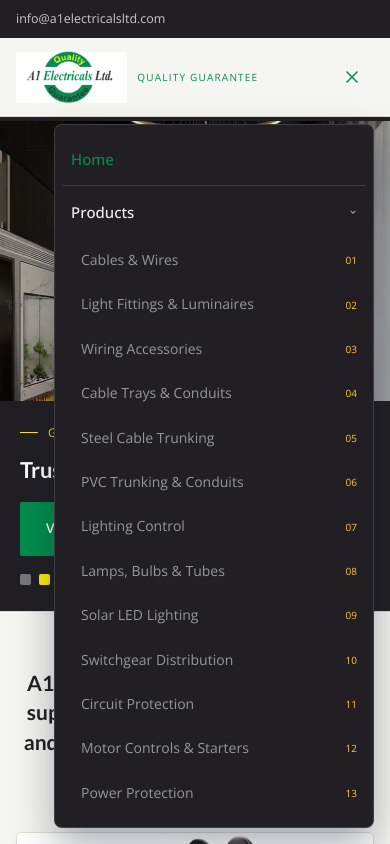
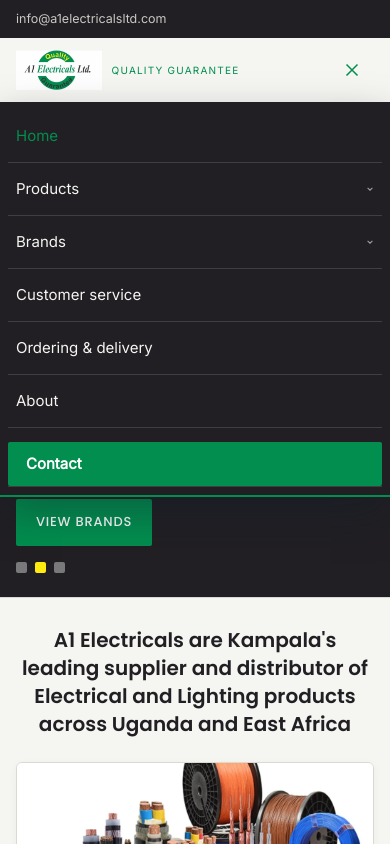
Before and after one commit to jonathanaloya/a1electrical, a React (Vite) app: page / in a window 390 px wide. Both pictures are taken after a click on the label "Toggle menu". Shown: the top 844 px of the page. Built offline with nearby package versions, Linux system fonts and the light colour scheme.

Commit message:
Updated the response on all OS and also improved on the nav links

```diff
--- a/index.html
+++ b/index.html
@@ -21,7 +21,7 @@
   <meta name="twitter:image" content="/images/a1-storefront.webp" />
   <link rel="preconnect" href="https://fonts.googleapis.com" />
   <link rel="preconnect" href="https://fonts.gstatic.com" crossorigin />
-  <link href="https://fonts.googleapis.com/css2?family=Space+Grotesk:wght@500;600;700&family=IBM+Plex+Sans:wght@400;500;600&family=IBM+Plex+Mono:wght@400;500&display=swap" rel="stylesheet" />
+  <link href="https://fonts.googleapis.com/css2?family=Poppins:wght@500;600&family=Inter:wght@400&display=swap" rel="stylesheet" />
 </head>
 <body>
   <div id="root"></div>
--- a/src/App.jsx
+++ b/src/App.jsx
@@ -1,4 +1,11 @@
-import { Routes, Route } from "react-router-dom";
+import { Routes, Route, useLocation } from "react-router-dom";
+import { useEffect } from "react";
+
+function ScrollToTop() {
+  const { pathname } = useLocation();
+  useEffect(() => { window.scrollTo(0, 0); }, [pathname]);
+  return null;
+}
 import Header from "./components/Header.jsx";
 import Footer from "./components/Footer.jsx";
 import { LogoRow } from "./components/Shared.jsx";
@@ -19,6 +26,7 @@
 export default function App() {
   return (
     <ToastProvider>
+      <ScrollToTop />
       <Header />
       <main>
         <Routes>
--- a/src/components/Footer.jsx
+++ b/src/components/Footer.jsx
@@ -13,7 +13,7 @@
               src="/images/a1-logo.jpeg"
               alt="A1 Electricals Ltd logo"
             />
-            <p style={{ maxWidth: 280, fontSize: "13.5px" }}>
+            <p style={{ maxWidth: 280, fontSize: "13.5px", color: "white" }}>
               Kampala's one-stop shop for genuine electrical products and
               accessories, serving homes, businesses and contractors across
               Uganda.
@@ -23,6 +23,7 @@
                 marginTop: 18,
                 fontFamily: "var(--mono)",
                 fontSize: "12.5px",
+                color: "white"
               }}
             >
               Plot no. 49 Luthuli Avenue, Industrial Area, Bugolobi, P.O. Box 31503, Kampala, Uganda
--- a/src/components/Header.jsx
+++ b/src/components/Header.jsx
@@ -41,7 +41,10 @@
 
   useEffect(() => {
     function handleOutside(e) {
-      if (!e.target.closest(".navitem")) setOpenDropdown(null);
+      if (!e.target.closest(".site")) {
+        setOpenDropdown(null);
+        setMobileOpen(false);
+      }
     }
     function handleScroll() {
       setOpenDropdown(null);
@@ -107,11 +110,19 @@
             onChange={(e) => setMobileOpen(e.target.checked)}
           />
 
-          <nav className="primary">
+          <label
+            htmlFor="navToggle"
+            className={`burger${mobileOpen ? " open" : ""}`}
+            aria-label="Toggle menu"
+            onClick={(e) => { e.preventDefault(); setMobileOpen(v => !v); }}
+          >
+            <span className="icon-open"><BurgerIcon /></span>
+            <span className="icon-close"><CloseIcon /></span>
+          </label>
+
+          <nav className={`primary${mobileOpen ? " mobile-open" : ""}`}>
             <ul>
-              <li
-                className={`navitem${location.pathname === "/" ? " active" : ""}`}
-              >
+              <li className={`navitem${location.pathname === "/" ? " active" : ""}`}>
                 <Link to="/">Home</Link>
               </li>
 
@@ -119,22 +130,12 @@
                 className={`navitem${isProductsActive ? " active" : ""}${openDropdown === "products" ? " open" : ""}${closing === "products" ? " closing" : ""}`}
                 data-nav="products"
               >
-                <Link
-                  to="/products"
-                  onClick={(e) => toggleDropdown("products", e)}
-                >
+                <Link to="/products" onClick={(e) => toggleDropdown("products", e)}>
                   Products <CaretIcon />
                 </Link>
-                <div
-                  className="dropdown"
-                  ref={(el) => (dropdownRefs.current.products = el)}
-                >
+                <div className="dropdown" ref={(el) => (dropdownRefs.current.products = el)}>
                   {PRODUCTS.map((p) => (
-                    <Link
-                      key={p.slug}
-                      to={`/products/${p.slug}`}
-                      onClick={() => closeDropdown("products")}
-                    >
+                    <Link key={p.slug} to={`/products/${p.slug}`} onClick={() => closeDropdown("products")}>
                       <span>{p.name}</span>
                       <span className="n">{p.n}</span>
                     </Link>
@@ -149,57 +150,29 @@
                 <Link to="/brands" onClick={(e) => toggleDropdown("brands", e)}>
                   Brands <CaretIcon />
                 </Link>
-                <div
-                  className="dropdown"
-                  ref={(el) => (dropdownRefs.current.brands = el)}
-                >
+                <div className="dropdown" ref={(el) => (dropdownRefs.current.brands = el)}>
                   {BRANDS.map((b) => (
-                    <Link
-                      key={b.slug}
-                      to={`/brands/${b.slug}`}
-                      onClick={() => closeDropdown("brands")}
-                    >
+                    <Link key={b.slug} to={`/brands/${b.slug}`} onClick={() => closeDropdown("brands")}>
                       <span>{b.name}</span>
                     </Link>
                   ))}
                 </div>
               </li>
 
-              <li
-                className={`navitem${location.pathname === "/customer-service" ? " active" : ""}`}
-              >
+              <li className={`navitem${location.pathname === "/customer-service" ? " active" : ""}`}>
                 <Link to="/customer-service">Customer service</Link>
               </li>
-              <li
-                className={`navitem${location.pathname === "/ordering-delivery" ? " active" : ""}`}
-              >
+              <li className={`navitem${location.pathname === "/ordering-delivery" ? " active" : ""}`}>
                 <Link to="/ordering-delivery">Ordering &amp; delivery</Link>
               </li>
-              <li
-                className={`navitem${location.pathname === "/about" ? " active" : ""}`}
-              >
+              <li className={`navitem${location.pathname === "/about" ? " active" : ""}`}>
                 <Link to="/about">About</Link>
               </li>
               <li className="navitem">
-                <Link to="/contact" className="navcta">
-                  Contact
-                </Link>
+                <Link to="/contact" className="navcta">Contact</Link>
               </li>
             </ul>
           </nav>
-
-          <label
-            htmlFor="navToggle"
-            className="burger"
-            aria-label="Toggle menu"
-          >
-            <span className="icon-open">
-              <BurgerIcon />
-            </span>
-            <span className="icon-close">
-              <CloseIcon />
-            </span>
-          </label>
         </div>
       </header>
     </>
--- a/src/index.css
+++ b/src/index.css
@@ -1,5 +1,4 @@
-  @import url('https://fonts.googleapis.com/css2?family=Open+Sans:wght@400;500;600;700&display=swap');
-  @import url('https://fonts.googleapis.com/css2?family=Lato:ital,wght@0,100;0,300;0,400;0,700;0,900;1,100;1,300;1,400;1,700;1,900&display=swap');
+  @import url('https://fonts.googleapis.com/css2?family=Poppins:wght@500;600&family=Inter:wght@400&display=swap');
 
   :root {
     --ink: #211F23;
@@ -16,9 +15,10 @@
     --line-dark: rgba(245, 245, 241, 0.14);
     --live: #02A85B;
     --radius: 2px;
-    --disp: 'Lato', sans-serif;
-    --body: 'Open Sans', sans-serif;
-    --mono: 'Open Sans', sans-serif;
+    --disp: 'Poppins', sans-serif;
+    --body: 'Inter', sans-serif;
+    --mono: 'Inter', sans-serif;
+    --btn: 'Poppins', sans-serif;
   }
 
   * {
@@ -55,7 +55,7 @@
   }
 
   button {
-    font-family: inherit;
+    font-family: var(--btn);
     cursor: pointer;
     border: none;
     background: none;
@@ -199,11 +199,17 @@
 
   /* ===== header/nav ===== */
   header.site {
-    position: sticky;
+    position: relative;
     top: 0;
     z-index: 50;
     background: var(--paper);
     border-bottom: 1px solid var(--line);
+  }
+
+  @media(min-width:901px) {
+    header.site {
+      position: sticky;
+    }
   }
 
   .navrow {
@@ -483,8 +489,8 @@
     padding: 16px 26px;
     background: var(--copper);
     color: #fff;
-    font-family: var(--body);
-    font-weight: 600;
+    font-family: var(--btn);
+    font-weight: 500;
     font-size: 13.5px;
     letter-spacing: .06em;
     text-transform: uppercase;
@@ -524,15 +530,19 @@
 
     .hero-content {
       padding-left: 24px;
-      max-width: 46%;
+      max-width: 50%;
     }
 
     .hero-content h1 {
-      font-size: 32px;
-    }
-  }
-
-  @media(max-width:560px) {
+      font-size: 28px;
+    }
+
+    .hero-content .lead {
+      font-size: 15px;
+    }
+  }
+
+  @media(max-width:600px) {
     .hero-media {
       height: auto;
       display: flex;
@@ -542,7 +552,8 @@
     .hero-media img.heroshot {
       position: static;
       width: 100%;
-      height: 280px;
+      height: 240px;
+      object-fit: cover;
     }
 
     .hero-diagonal {
@@ -555,29 +566,28 @@
       width: 100%;
       max-width: 100%;
       background: var(--ink);
-      padding: 22px 20px 26px;
+      padding: 20px 16px 24px;
     }
 
     .hero-content h1 {
       font-size: 22px;
       line-height: 1.28;
       max-width: 100%;
-      display: -webkit-box;
-      -webkit-line-clamp: 2;
-      -webkit-box-orient: vertical;
-      overflow: hidden;
     }
 
     .hero-content .lead {
-      display: none;
+      font-size: 14px;
+      margin-top: 10px;
     }
 
     .btn-hero {
-      margin-top: 18px;
+      margin-top: 16px;
+      padding: 13px 20px;
+      font-size: 13px;
     }
 
     .hero-dots {
-      margin-top: 18px;
+      margin-top: 16px;
     }
   }
 
@@ -587,10 +597,11 @@
     gap: 8px;
     padding: 14px 24px;
     font-size: 14px;
-    font-weight: 600;
+    font-weight: 500;
     border-radius: var(--radius);
-    font-family: var(--body);
+    font-family: var(--btn);
     border: 1px solid transparent;
+    white-space: nowrap;
   }
 
   .btn-copper {
@@ -969,7 +980,7 @@
     }
   }
 
-  @media(max-width:560px) {
+  @media(max-width:600px) {
     .logostrip a {
       width: 50%;
     }
@@ -1063,26 +1074,15 @@
     color: var(--copper);
   }
 
-  @media(max-width:560px) {
+  @media(max-width:600px) {
     .logorow {
       justify-content: flex-start;
-      padding: 18px 0 24px;
+      padding: 16px 0 20px;
     }
 
     .logorow a.logo-chip {
-      min-width: 84px;
-      height: 42px;
-    }
-  }
-
-  @media(max-width:560px) {
-    .cta-strip .wrap {
-      flex-direction: column;
-      align-items: flex-start;
-    }
-
-    .cta-strip p {
-      font-size: 16px;
+      min-width: 80px;
+      height: 40px;
     }
   }
 
@@ -1100,13 +1100,15 @@
   @media(max-width:900px) {
     .hero-statement {
       font-size: 26px;
-    }
-  }
-
-  @media(max-width:560px) {
+      margin-bottom: 32px;
+    }
+  }
+
+  @media(max-width:600px) {
     .hero-statement {
-      font-size: 21px;
+      font-size: 20px;
       line-height: 1.4;
+      margin-bottom: 24px;
     }
   }
 
@@ -1206,7 +1208,25 @@
 
   @media(max-width:900px) {
     .promogrid {
+      grid-template-columns: repeat(2, 1fr);
+    }
+  }
+
+  @media(max-width:600px) {
+    .promogrid {
       grid-template-columns: 1fr;
+    }
+
+    .promocard .pimg {
+      height: 180px;
+    }
+
+    .promocard .pbody {
+      padding: 20px 18px 24px;
+    }
+
+    .promocard h3 {
+      font-size: 20px;
     }
   }
 
@@ -1290,13 +1310,31 @@
     }
 
     .split-media {
-      min-height: 300px;
+      min-height: 280px;
       order: 1 !important;
     }
 
     .split-content {
       order: 2 !important;
-      padding: 40px 24px;
+      padding: 36px 24px;
+    }
+
+    .split-content h2 {
+      font-size: 26px;
+    }
+  }
+
+  @media(max-width:600px) {
+    .split-media {
+      min-height: 220px;
+    }
+
+    .split-content {
+      padding: 28px 16px;
+    }
+
+    .split-content h2 {
+      font-size: 22px;
     }
   }
 
@@ -1338,11 +1376,32 @@
 
   @media(max-width:900px) {
     .statement {
-      padding: 56px 0;
+      padding: 48px 0;
     }
 
     .statement h2 {
       font-size: 28px;
+    }
+  }
+
+  @media(max-width:600px) {
+    .statement {
+      padding: 36px 0;
+    }
+
+    .statement h2 {
+      font-size: 22px;
+      margin-bottom: 20px;
+    }
+
+    .statement p {
+      font-size: 15px;
+    }
+
+    .statement .btn-outline-white {
+      display: block;
+      text-align: center;
+      margin-top: 10px;
     }
   }
 
@@ -1482,13 +1541,18 @@
     }
 
     .ptile {
+      height: 360px;
       border-bottom: 1px solid #fff;
     }
   }
 
-  @media(max-width:560px) {
+  @media(max-width:600px) {
     .tilegrid {
       grid-template-columns: 1fr;
+    }
+
+    .ptile {
+      height: 300px;
     }
   }
 
@@ -1512,7 +1576,7 @@
   footer {
     background: var(--ink);
     color: var(--steel-light);
-    padding: 64px 0 0;
+    padding: 56px 0 0;
   }
 
   .fgrid {
@@ -1952,7 +2016,17 @@
 
   @media(max-width:900px) {
     .mp-grid {
+      grid-template-columns: repeat(2, 1fr);
+    }
+  }
+
+  @media(max-width:600px) {
+    .mp-grid {
       grid-template-columns: 1fr;
+    }
+
+    .mp-card {
+      height: 220px;
     }
   }
 
@@ -2107,12 +2181,6 @@
     .recaptcha-right {
       flex-direction: row;
       gap: 6px;
-    }
-  }
-
-  @media(max-width:900px) {
-    .pdsplit {
-      grid-template-columns: 1fr;
     }
   }
 
@@ -2169,24 +2237,26 @@
   }
 
   @media(max-width:900px) {
-    .nav-toggle:checked~nav.primary {
+    .nav-toggle:checked~nav.primary,
+    nav.primary.mobile-open {
       display: block;
     }
 
     nav.primary {
+      /* constraint 2: pinned to bottom edge of header, full width */
       display: none;
-      position: fixed;
-      top: 124px;
-      right: 16px;
-      left: auto;
-      width: min(320px, calc(100vw - 32px));
-      max-height: calc(100vh - 140px);
+      position: absolute;
+      top: 100%;
+      left: 0;
+      width: 100%;
+      /* constraint 3: floats above hero, images, sliders */
+      z-index: 50;
+      /* constraint 4: scrollable on short screens */
+      overflow-y: auto;
+      max-height: calc(100vh - 116px);
       background: var(--ink);
-      z-index: 60;
       padding: 8px;
-      overflow-y: auto;
-      border-radius: 8px;
-      border: 1px solid var(--line-dark);
+      border-bottom: 2px solid var(--copper);
       box-shadow: 0 18px 40px rgba(16, 28, 44, 0.35);
     }
 
@@ -2225,14 +2295,27 @@
       width: 100%;
       background: transparent;
       box-shadow: none;
-      padding: 0 0 10px 10px;
-      opacity: 1 !important;
-      visibility: visible !important;
-      pointer-events: auto !important;
-      transition: none !important;
-      display: block;
-      max-height: none;
-      overflow: visible;
+      padding: 0;
+      max-height: 0;
+      overflow: hidden;
+      opacity: 1;
+      visibility: visible;
+      transition: max-height .25s ease;
+    }
+
+    .navitem.open .dropdown {
+      max-height: 600px;
+      padding: 0 0 8px 10px;
+    }
+
+    .navitem:hover .dropdown {
+      max-height: 0;
+      padding: 0;
+    }
+
+    .navitem.open:hover .dropdown {
+      max-height: 600px;
+      padding: 0 0 8px 10px;
     }
 
     .dropdown a {
@@ -2280,15 +2363,15 @@
       display: none;
     }
 
-    .nav-toggle:checked~.burger .icon-open {
+    .burger.open .icon-open {
       display: none;
     }
 
-    .nav-toggle:checked~.burger .icon-close {
+    .burger.open .icon-close {
       display: flex;
     }
 
-    .nav-toggle:checked~.burger {
+    .burger.open {
       color: var(--copper);
     }
 
@@ -2322,14 +2405,51 @@
       font-size: 36px;
     }
 
+    h2 {
+      font-size: 28px;
+    }
+
     .banner .wrap {
       flex-direction: column;
       align-items: flex-start;
     }
-  }
-
-  @media(max-width:560px) {
-
+
+    section {
+      padding: 60px 0;
+    }
+
+    section.tight {
+      padding: 40px 0;
+    }
+
+    .pdsplit {
+      grid-template-columns: 1fr;
+      gap: 32px;
+      padding: 48px 0;
+    }
+
+    .pdside {
+      position: static;
+    }
+
+    .pagehead {
+      padding: 40px 0;
+    }
+
+    .pagehead h1 {
+      font-size: 30px;
+    }
+
+    .fgrid {
+      gap: 28px;
+    }
+
+    .cta-strip p {
+      font-size: 17px;
+    }
+  }
+
+  @media(max-width:600px) {
     .grid-3,
     .grid-4 {
       grid-template-columns: 1fr;
@@ -2342,6 +2462,137 @@
     .topbar .tb-right {
       display: none;
     }
+
+    h1 {
+      font-size: 28px;
+    }
+
+    h2 {
+      font-size: 22px;
+    }
+
+    h3 {
+      font-size: 18px;
+    }
+
+    section {
+      padding: 44px 0;
+    }
+
+    section.tight {
+      padding: 28px 0;
+    }
+
+    .pagehead {
+      padding: 32px 0;
+    }
+
+    .pagehead h1 {
+      font-size: 26px;
+    }
+
+    .pagehead .lead {
+      font-size: 15px;
+    }
+
+    .pdsplit {
+      padding: 32px 0;
+      gap: 24px;
+    }
+
+    .pdsplit h2 {
+      font-size: 22px;
+    }
+
+    .pdcontact-row {
+      flex-direction: column;
+      gap: 16px;
+    }
+
+    .fgrid {
+      grid-template-columns: 1fr;
+      gap: 32px;
+    }
+
+    .fbottom {
+      flex-direction: column;
+      gap: 6px;
+    }
+
+    .cta-strip .wrap {
+      flex-direction: column;
+      align-items: flex-start;
+      gap: 14px;
+    }
+
+    .cta-strip p {
+      font-size: 15px;
+    }
+
+    .cta-strip a {
+      font-size: 13.5px;
+      padding: 10px 20px;
+    }
+
+    .pdfeatures {
+      grid-template-columns: 1fr;
+    }
+
+    .pdfeature {
+      border-left: none;
+      border-top: 1px solid var(--line);
+      padding: 20px 16px;
+    }
+
+    .pdfeature:first-child {
+      border-top: none;
+    }
+
+    .pdhero {
+      height: 220px;
+    }
+
+    .pdhero-label {
+      font-size: 18px;
+      padding: 12px 36px 12px 16px;
+    }
+
+    .contact-grid {
+      grid-template-columns: 1fr;
+      gap: 36px;
+    }
+
+    .contact-map {
+      height: 260px;
+    }
+
+    .mp-grid {
+      grid-template-columns: 1fr;
+    }
+
+    .mp-card {
+      height: 220px;
+    }
+
+    .navrow {
+      height: 64px;
+    }
+
+    .logo img.brandmark {
+      height: 40px;
+    }
+
+    form.enquiry {
+      padding: 20px 16px;
+    }
+
+    .pdform {
+      padding: 20px 16px;
+    }
+
+    .section-head {
+      margin-bottom: 28px;
+    }
   }
 
   /* ===== contact page ===== */
@@ -2352,7 +2603,7 @@
   .contact-grid {
     display: grid;
     grid-template-columns: 1fr 1fr;
-    gap: 72px;
+    gap: 56px;
     align-items: start;
   }
 
@@ -2437,6 +2688,10 @@
   @media(max-width:900px) {
     .contact-grid {
       grid-template-columns: 1fr;
-      gap: 48px;
-    }
-  }
+      gap: 40px;
+    }
+
+    .contact-page {
+      padding: 48px 0 60px;
+    }
+  }
```
